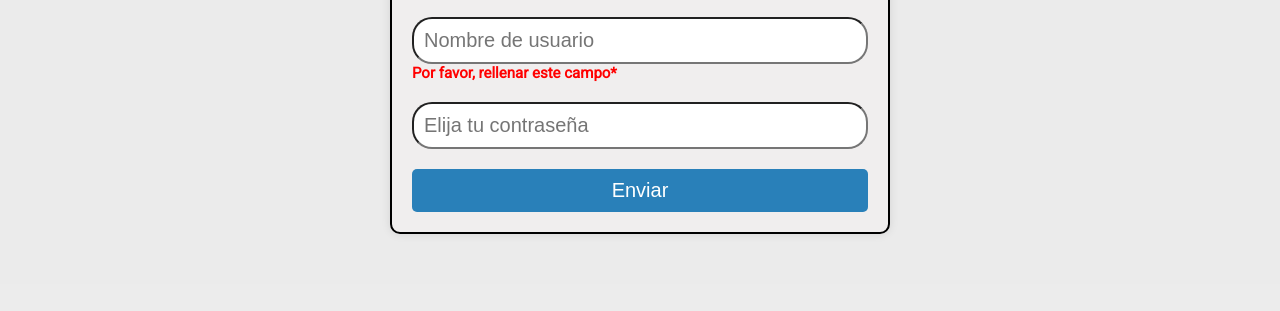
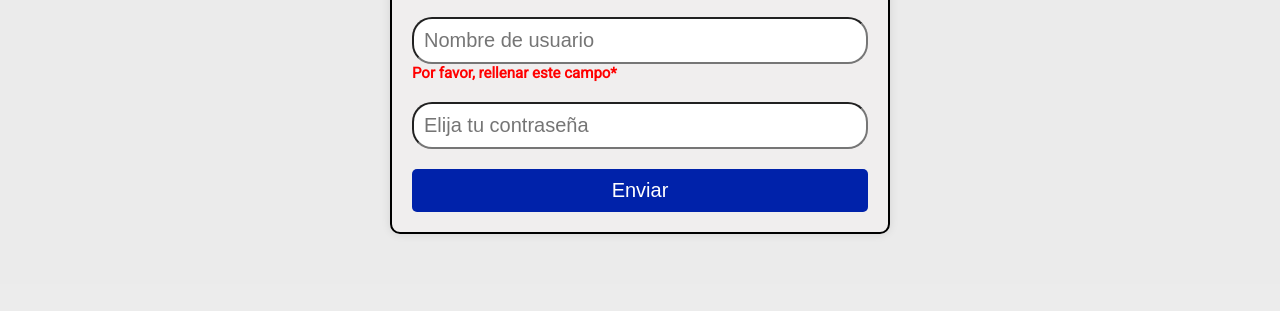
Before and after one commit to AynelenLedesma/MercadoLiebre, a website: page views/login.html in a window 1280 px wide. In both pictures the pointer is over the input "Enviar". Shown: the part 326-637 px from the top of the page. Drawn offline with Linux system fonts and the light colour scheme; files whose address does not match are found by name.

Commit message:
Color del boton del login

```diff
--- a/public/css/login.css
+++ b/public/css/login.css
@@ -158,7 +158,7 @@ main.login input[type="submit"] {
 }
 
 main.login input[type="submit"]:hover {
-    background-color: #2980b9;
+    background-color: #0022AA;
 }
 
 h4 {
```
